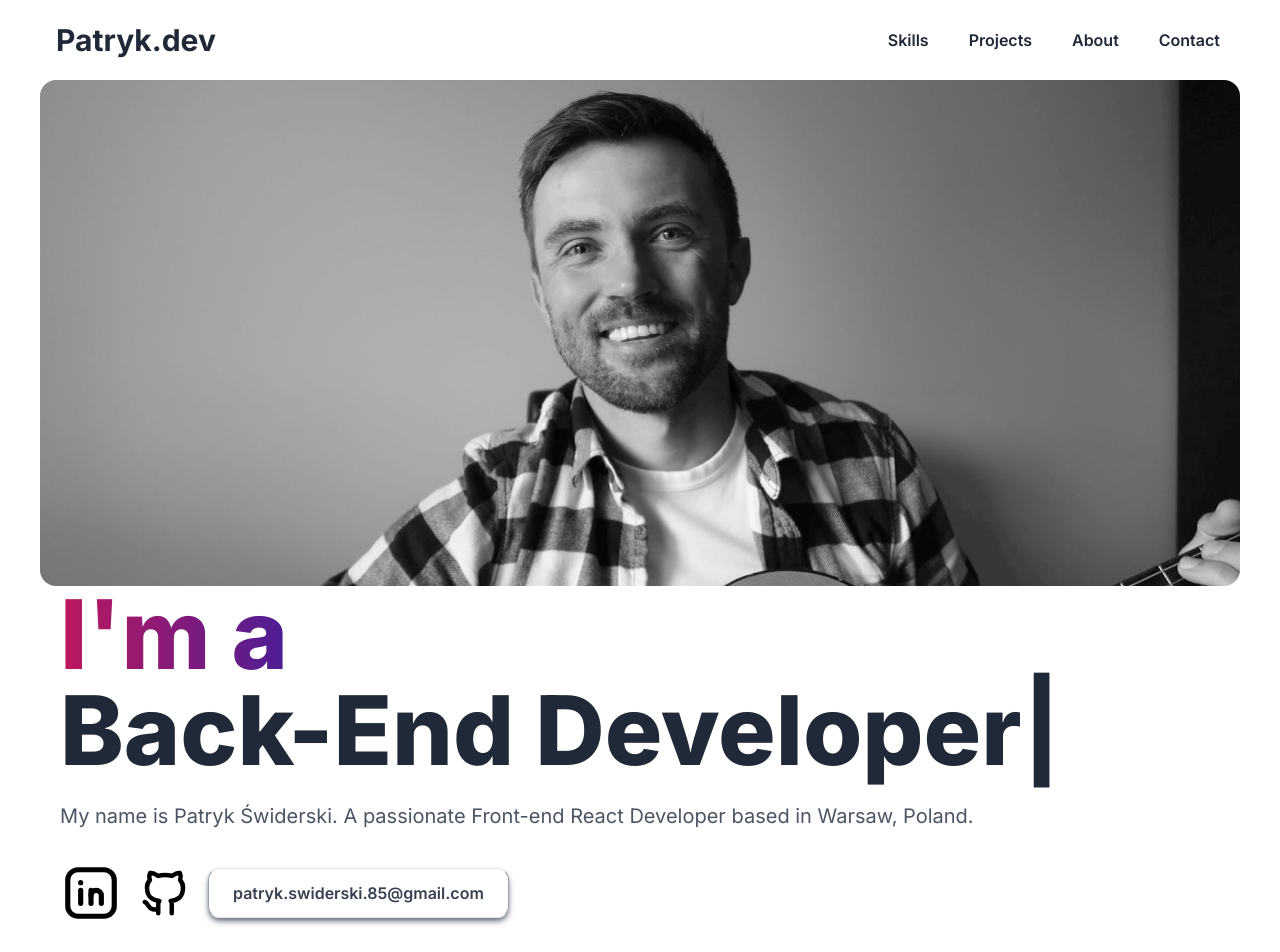
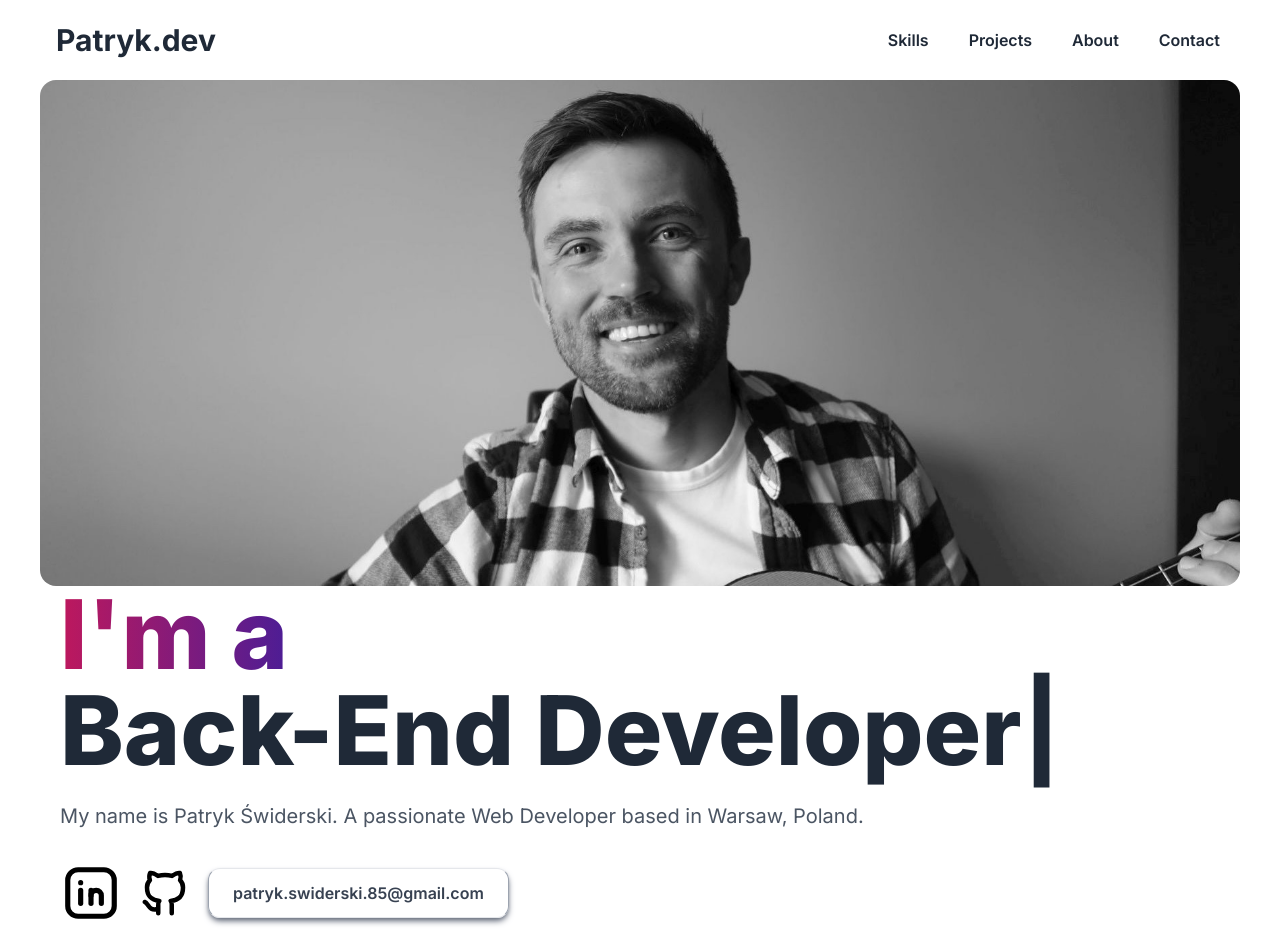
Before and after one commit to patrykswiderski/my-website, a Next.js app: page / in a window 1280 px wide. Shown: the top 952 px of the page. Built offline with nearby package versions, Linux system fonts and the light colour scheme.

Commit message:
Fix bugs

```diff
--- a/app/_components/Hero.jsx
+++ b/app/_components/Hero.jsx
@@ -30,8 +30,8 @@ function Hero() {
 					</h1>
 
 					<p className="text-gray-600 sm:text-lg my-6 lg:text-xl">
-						My name is Patryk Świderski. A passionate Front-end React Developer
-						based in Warsaw, Poland.
+						My name is Patryk Świderski. A passionate Web Developer based in
+						Warsaw, Poland.
 					</p>
 
 					<div className="mx-auto grid grid-cols-2 place-items-center sx:flex sx:justify-start sx:items-center gap-4 sx:gap-4 my-8">
```
